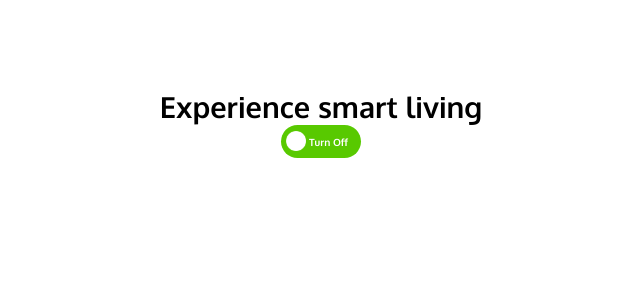
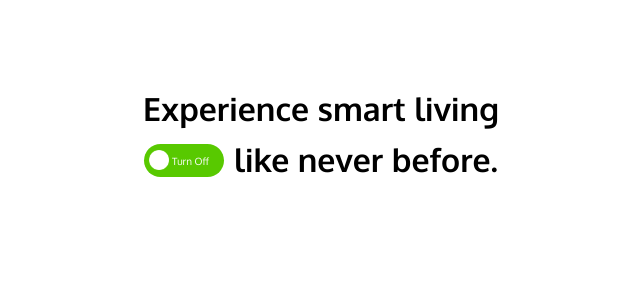
Before and after one commit to Blvckcodeio/Website, a Next.js app in the folder blvckcode/: page / in a window 1280 px wide. Shown: the top 300 px of the page, without its empty margins (319-959 px from the left). Built offline with nearby package versions, Linux system fonts and the light colour scheme.

Commit message:
Header texts and button

```diff
--- a/blvckcode/components/header.js
+++ b/blvckcode/components/header.js
@@ -13,6 +13,7 @@ function Header() {
                         </div>
                         <p className='btn-text'>Turn Off</p>
                     </div>
+                    <text className="htext">like never before.</text>
                     </div>
                 </div>
             </div>
--- a/blvckcode/css/main.css
+++ b/blvckcode/css/main.css
@@ -1,4 +1,4 @@
-@import url('https://fonts.googleapis.com/css2?family=Inter:wght@200;300;400&family=Oxygen:wght@700&display=swap');
+@import url('https://fonts.googleapis.com/css2?family=Oxygen:wght@300;400;700&display=swap');
 
 html, body{
     font-family: Oxygen;
@@ -20,7 +20,7 @@ html, body{
 .htext{
     color: #000;
     font-family: Oxygen;
-    font-size: 29px;
+    font-size: 32px;
     font-style: normal;
     font-weight: 700;
     line-height: normal;
@@ -36,6 +36,7 @@ html, body{
     flex-shrink: 0;
     border-radius: 38px;
     background: #58C900;
+    margin-top: 5px;
 }
 .btn-text{
     color: white;
@@ -44,3 +45,8 @@ html, body{
 .turn-ball{
     margin-top: 3px;
 }
+.bel-text{
+    display: flex;
+    margin-top: 10px;
+    gap: 10px;
+}
```
